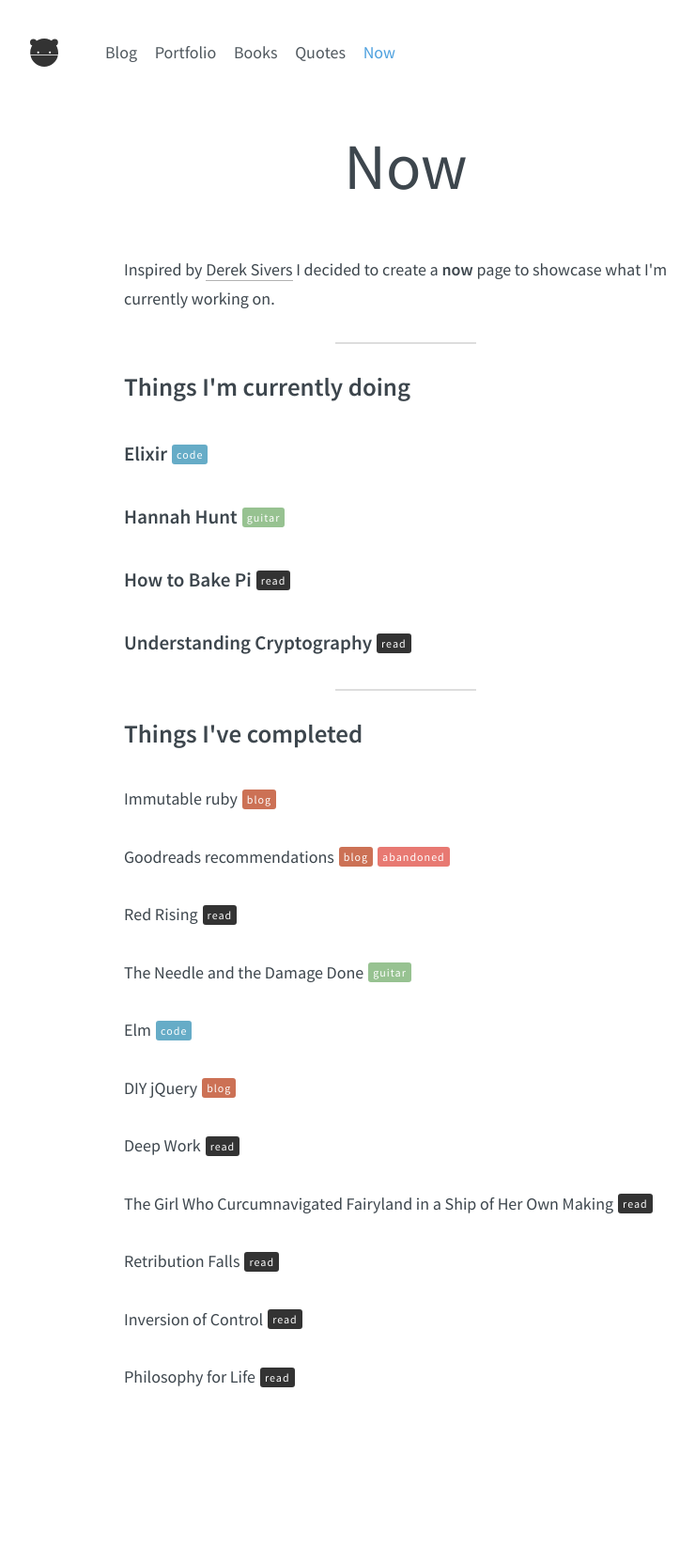
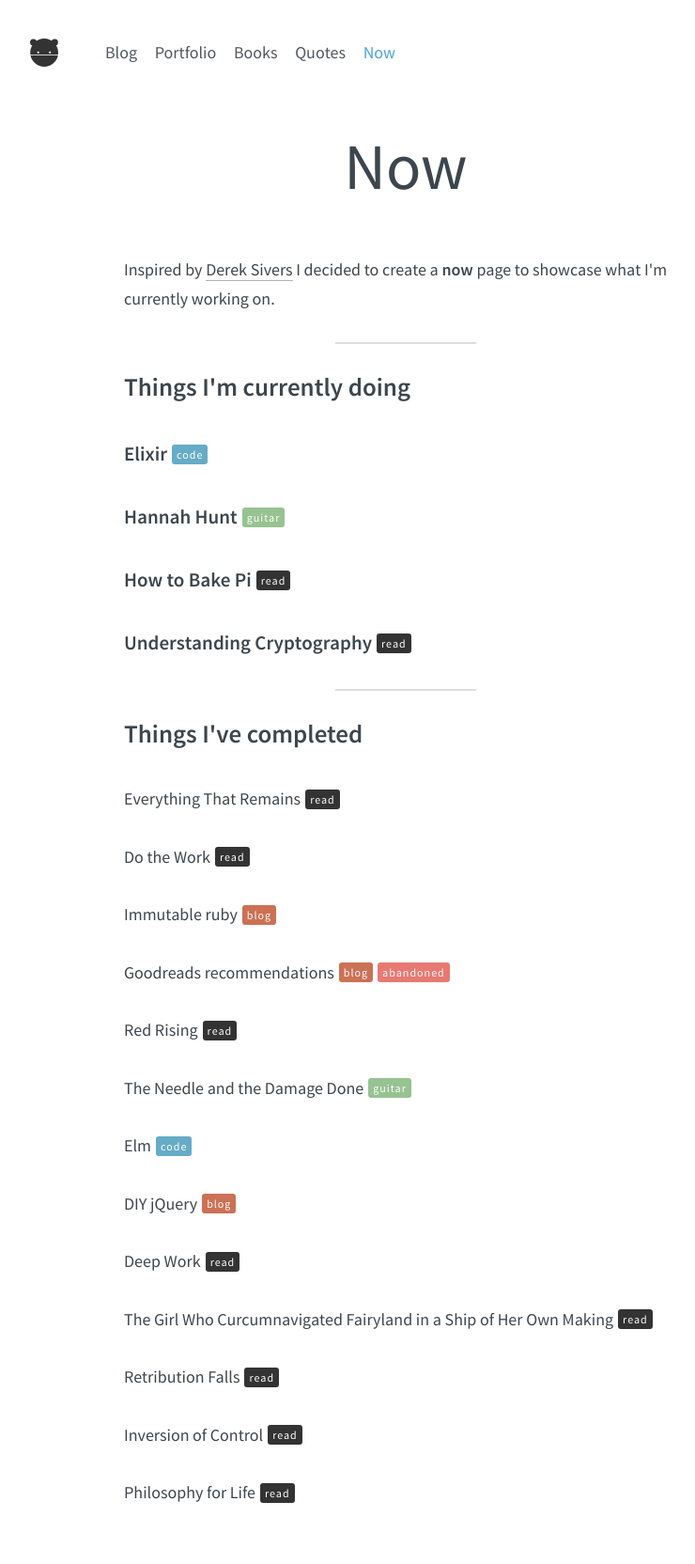
Before and after one commit to nicohvi/nicohvi.github.io, a Jekyll site: the page built from now/index.html, in a window 1280 px wide. Shown: the whole page at 94% size, without its empty margins (208-948 px from the left). Built offline with Jekyll 4.4.1, drawn with Linux system fonts in a browser that asks for light colours; before the commit the page ends 1541 px from its top, so only the background shows below that.

Commit message:
forgot some books

```diff
--- a/_data/now.yml
+++ b/_data/now.yml
@@ -1,3 +1,13 @@
+- title:  Everything That Remains
+  type:   read
+  link:   https://www.goodreads.com/review/show/1667136872
+  done:   true
+
+- title:  Do the Work
+  type:   read
+  link:   https://www.goodreads.com/review/show/1656699032
+  done:   true
+
 - title:  Elixir
   type:   code
   link:   http://elixir-lang.org
```
